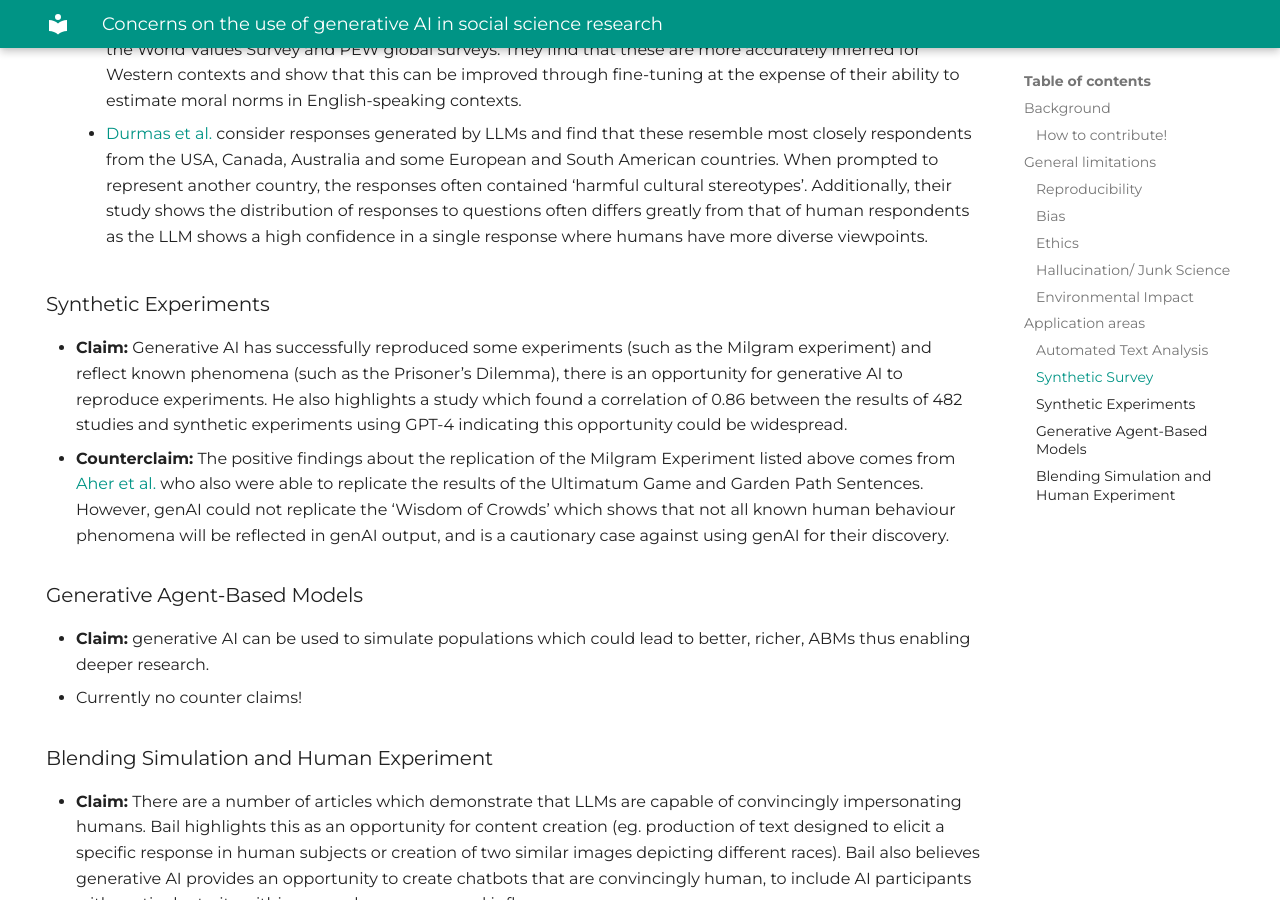
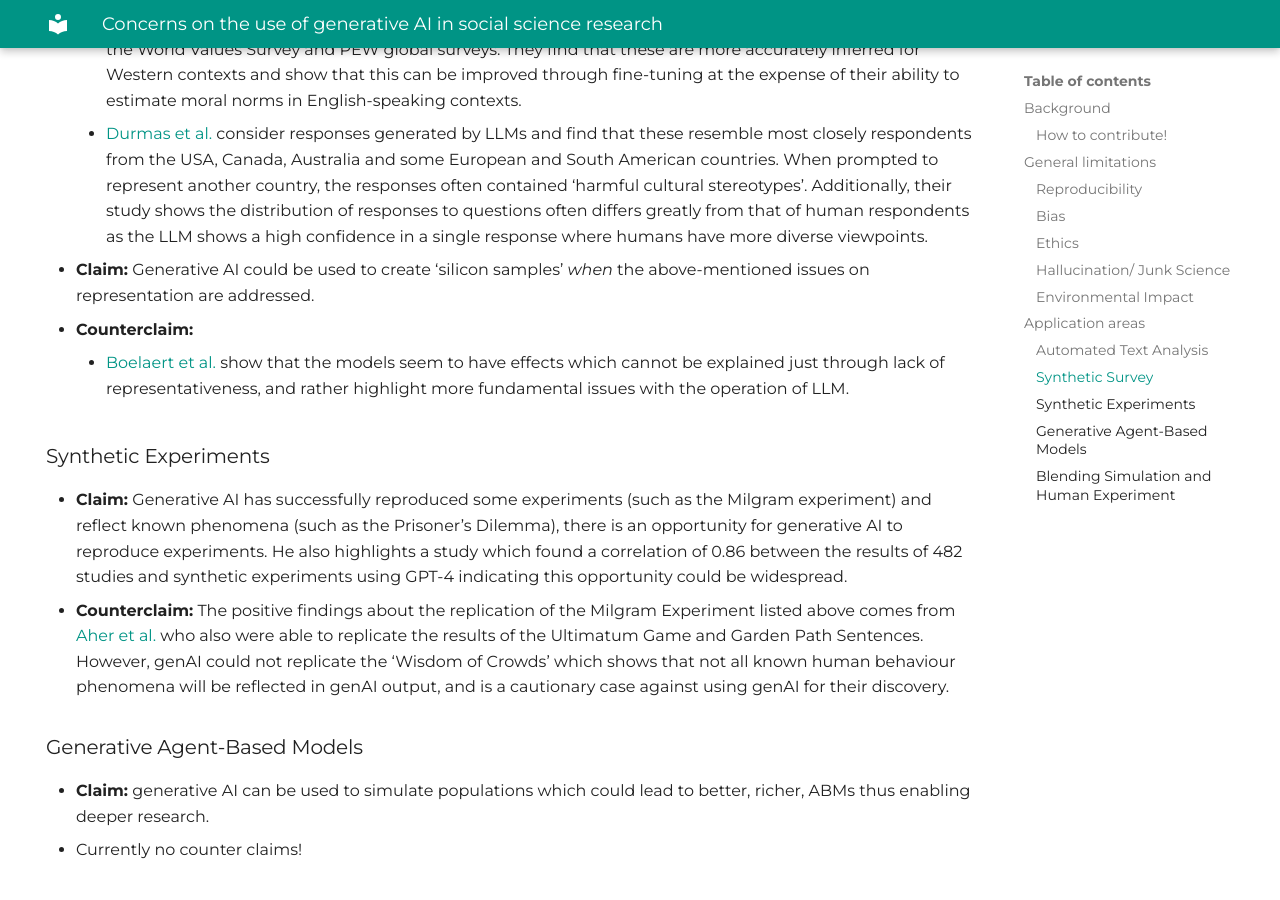
Before and after one commit to uh-dcm/genai-concerns, an MkDocs documentation site: the page built from docs/index.md, in a window 1280 px wide and 900 px high, scrolled down 4564 px. Built offline with MkDocs 1.6.1 and Material for MkDocs 9.7.7, drawn with Linux system fonts in a browser that asks for light colours.

Commit message:
Add Boelaert, J., Coavoux, S., Ollion, É., Petev, I., & Präg, P. (2025). Machine Bias. How Do Generative Language Models Answer Opinion Polls?1. Sociological Methods and Research. https://doi.org/10.1177/00491241251330582

```diff
--- a/docs/index.md
+++ b/docs/index.md
@@ -90,6 +90,9 @@ The environmental cost of training and using generative AI tools are significant
     - [Von der Hayder et al.](https://arxiv.org/pdf/2407.08563) considered whether LLMs could be used to estimate vote choice in Germany by generating a silicon sample based on the 2017 German Longitudinal Election Study. They found that vote choice was not predicted accurately and results indicated a bias towards left-wing parties. Additionally, their results indicated that the LLMs were unable to demonstrate nuances in voting behaviours beyond ‘typical’ voter types.
     - [Ramezani and Xu](https://arxiv.org/pdf/2306.01857) study whether English-language LLMs ‘understand’ moral norms in various countries using the World Values Survey and PEW global surveys. They find that these are more accurately inferred for Western contexts and show that this can be improved through fine-tuning at the expense of their ability to estimate moral norms in English-speaking contexts.
     - [Durmas et al.](https://arxiv.org/pdf/2306.16388) consider responses generated by LLMs and find that these resemble most closely respondents from the USA, Canada, Australia and some European and South American countries. When prompted to represent another country, the responses often contained ‘harmful cultural stereotypes’. Additionally, their study shows the distribution of responses to questions often differs greatly from that of human respondents as the LLM shows a high confidence in a single response where humans have more diverse viewpoints.
+- **Claim:** Generative AI could be used to create ‘silicon samples’ _when_ the above-mentioned issues on representation are addressed.
+- **Counterclaim:**
+    - [Boelaert et al.](https://doi.org/10.1177/00491241251330582) show that the models seem to have effects which cannot be explained just through lack of representativeness, and rather highlight more fundamental issues with the operation of LLM.
 
 ### Synthetic Experiments
 - **Claim:** Generative AI has successfully reproduced some experiments (such as the Milgram experiment) and reflect known phenomena (such as the Prisoner’s Dilemma), there is an opportunity for generative AI to reproduce experiments. He also highlights a study which found a correlation of 0.86 between the results of 482 studies and synthetic experiments using GPT-4 indicating this opportunity could be widespread.
```
